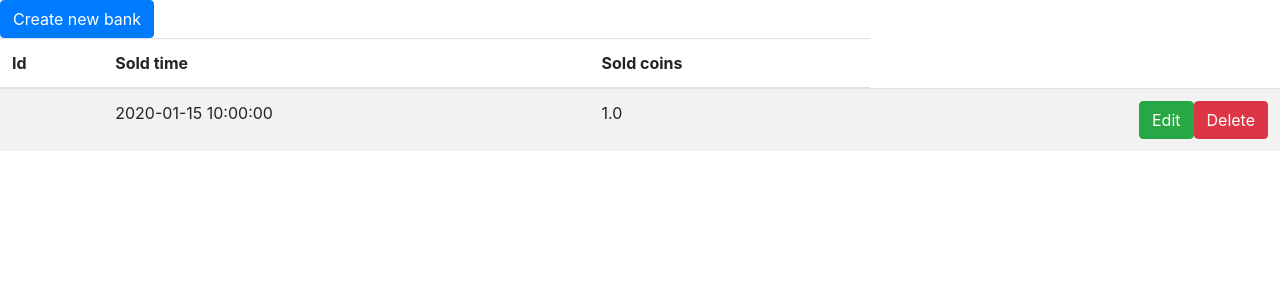
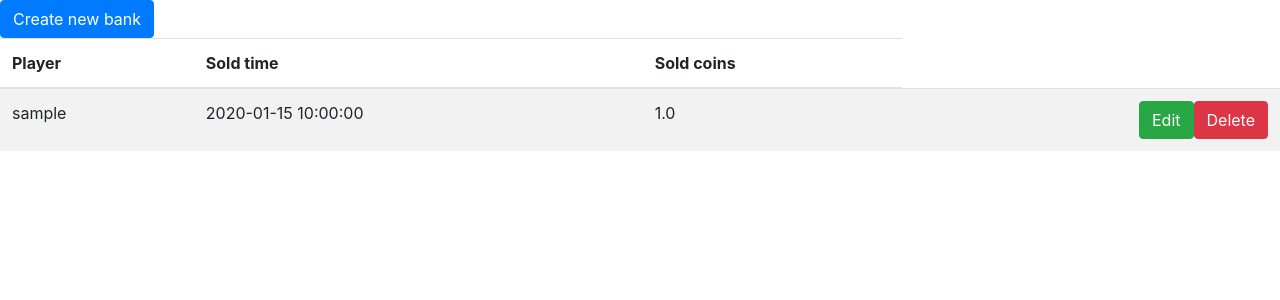
Before and after one commit to vovapasko/new_flask, a Flask app: page /banks in a window 1280 px wide. Shown: the part 56-356 px from the top of the page. Run offline with Flask 2, Linux system fonts and the light colour scheme; tables that the repository leaves empty hold one stand-in row (values such as "Sample post"); some libraries are stand-ins or nearby versions.

Commit message:
Completed migration to other database

```diff
--- a/root/app.py
+++ b/root/app.py
@@ -27,13 +27,13 @@
 @app.route('/dashboard')
 def dashboard():
     player_data = database.fetchAllPlayers()
-    player_id = []
+    player_username = []
     balance = []
     for player in player_data:
-        player_id.append(player.player_id)
+        player_username.append(player.player_username)
         balance.append(player.balance)
     bar = go.Bar(
-        x=player_id,
+        x=player_username,
         y=balance
     )
     bet_data = database.fetchAllBets()
@@ -61,24 +61,24 @@
     return render_template("players.html", all_players=all_players)
 
 
-@app.route('/players/update/<player_id>', methods=["GET", "POST"])
-def update_player(player_id):
-    player_data = database.fetchPlayer(player_id)
-    form = PlayerForm(id=player_data.player_id,
+@app.route('/players/update/<player_username>', methods=["GET", "POST"])
+def update_player(player_username):
+    player_data = database.fetchPlayer(player_username)
+    form = PlayerForm(player_username=player_data.player_username,
                       balance=player_data.balance,
                       passwrd=player_data.passwrd)
     if request.method == "POST":
         balance = form.balance.data
         passwrd = form.passwrd.data
-        database.updatePlayer(player_id, balance, passwrd)
+        database.updatePlayer(player_username, balance, passwrd)
         return redirect(url_for("players"))
 
     return render_template("update_player.html", form=form)
 
 
-@app.route('/players/delete_player/<player_id>')
-def delete_player(player_id):
-    database.deletePlayer(player_id)
+@app.route('/players/delete_player/<player_username>')
+def delete_player(player_username):
+    database.deletePlayer(player_username)
     return redirect(url_for("players"))
 
 
@@ -89,10 +89,10 @@
         if not form.validate():
             return render_template("create_player.html", form=form)
         else:
-            id = form.id.data
+            username = form.player_username.data
             balance = form.balance.data
             passwrd = form.passwrd.data
-            player = Player(player_id=id, balance=balance, passwrd=passwrd)
+            player = Player(player_username=username, balance=balance, passwrd=passwrd)
             database.createPlayer(player)
             return redirect(url_for("players"))
     return render_template("create_player.html", form=form)
@@ -155,24 +155,24 @@
     return render_template("bank.html", all_banks=all_banks)
 
 
-@app.route('/banks/<player_id>/<sold_time>', methods=["GET", "POST"])
-def update_bank(player_id, sold_time):
-    bank_data = database.fetchBank(player_id, sold_time)
+@app.route('/banks/<player_username>/<sold_time>', methods=["GET", "POST"])
+def update_bank(player_username, sold_time):
+    bank_data = database.fetchBank(player_username, sold_time)
     form = BankForm(
-        player_id=bank_data.player_id,
+        player_username=bank_data.player_username,
         sold_time=bank_data.sold_time,
         sold_coins=bank_data.sold_coins
     )
     if request.method == "POST":
         sold_coins = form.sold_coins.data
-        database.updateBank(player_id, sold_time, sold_coins)
+        database.updateBank(player_username, sold_time, sold_coins)
         return redirect(url_for("banks"))
     return render_template("update_bank.html", form=form)
 
 
-@app.route('/banks/delete_bank/<player_id>/<sold_time>')
-def delete_bank(player_id, sold_time):
-    database.deleteBank(player_id, sold_time)
+@app.route('/banks/delete_bank/<player_username>/<sold_time>')
+def delete_bank(player_username, sold_time):
+    database.deleteBank(player_username, sold_time)
     return redirect(url_for("banks"))
 
 
@@ -183,10 +183,10 @@
         if not form.validate():
             return render_template("create_bank.html", form=form)
         else:
-            id = form.player_id.data
+            username = form.player_username.data
             sold_time = form.sold_time.data.format('%Y-%m-%d %H:%M:%S')
             sold_coins = form.sold_coins.data
-            bank = Bank(player_id=id, sold_coins=sold_coins, sold_time=sold_time)
+            bank = Bank(player_username=username, sold_coins=sold_coins, sold_time=sold_time)
             database.createBank(bank)
             return redirect(url_for("banks"))
     return render_template("create_bank.html", form=form)
--- a/root/db.py
+++ b/root/db.py
@@ -24,16 +24,15 @@
         print("DB Instance created")
 
     # Player
-
     def createPlayer(self, player):
         self.session.add(player)
         self.session.commit()
         print("Player created successfully!")
 
-    def updatePlayer(self, player_id, player_balance, player_passwd):
+    def updatePlayer(self, player_username, player_balance, player_passwd):
         session = Session(bind=self.connection)
         dataToUpdate = {Player.balance: player_balance, Player.passwrd: player_passwd}
-        playerData = session.query(Player).filter(Player.player_id == player_id)
+        playerData = session.query(Player).filter(Player.player_username == player_username)
         playerData.update(dataToUpdate)
         session.commit()
         print("Player updated successfully!")
@@ -43,27 +42,19 @@
         players = self.session.query(Player).all()
         return players
 
-    def fetchPlayer(self, player_id):
+    def fetchPlayer(self, player_username):
         self.session = Session(bind=self.connection)
-        player = self.session.query(Player).filter(Player.player_id == player_id).first()
+        player = self.session.query(Player).filter(Player.player_username == player_username).first()
         return player
 
-    def deletePlayer(self, player_id):
+    def deletePlayer(self, player_username):
         session = Session(bind=self.connection)
-        playerData = session.query(Player).filter(Player.player_id == player_id).first()
+        playerData = session.query(Player).filter(Player.player_username == player_username).first()
         session.delete(playerData)
         session.commit()
         print("Player deleted successfully!")
 
-    # username
-    def delete_username(self, player_id):
-        session = Session(bind=self.connection)
-        playerData = session.query(Usernames).filter(Usernames.player_id == player_id).first()
-        session.delete(playerData)
-        session.commit()
-
     # Bet
-
     def createBet(self, bet):
         self.session.add(bet)
         self.session.commit()
@@ -91,24 +82,23 @@
         self.session.commit()
         print("Bet deleted successfully!")
 
-
-
     # Bank
     def createBank(self, bank):
         self.session.add(bank)
         self.session.commit()
         print("Bank created successfully!")
 
-    def updateBank(self, player_id, sold_time, sold_coins):
+    def updateBank(self, player_username, sold_time, sold_coins):
         dataToUpdate = {Bank.sold_time: sold_time, Bank.sold_coins: sold_coins}
-        betData = self.session.query(Bank).filter(Bank.player_id == player_id)
+        betData = self.session.query(Bank).filter(Bank.player_username == player_username)
         betData.update(dataToUpdate)
         self.session.commit()
         print("Bank updated successfully!")
 
-    def updateBankWithTime(self, player_id, sold_time, sold_coins):
+    def updateBankWithTime(self, player_username, sold_time, sold_coins):
         dataToUpdate = {Bank.sold_coins: sold_coins}
-        bankData = self.session.query(Bank).filter(Bank.player_id == player_id).filter(Bank.sold_time == sold_time)
+        bankData = self.session.query(Bank).filter(Bank.player_username == player_username).filter(
+            Bank.sold_time == sold_time)
         bankData.update(dataToUpdate)
         self.session.commit()
         print("Bank updated successfully!")
@@ -117,16 +107,26 @@
         banks = self.session.query(Bank).all()
         return banks
 
-    def fetchBank(self, player_id, sold_time):
-        bank = self.session.query(Bank).filter(Bank.player_id == player_id).filter(Bank.sold_time == sold_time).first()
+    def fetchBank(self, player_username, sold_time):
+        bank = self.session.query(Bank).filter(Bank.player_username == player_username).filter(
+            Bank.sold_time == sold_time).first()
         return bank
 
-    def deleteBank(self, player_id, sold_time):
-        bankData = self.session.query(Bank).filter(Bank.player_id == player_id).filter(
+    def deleteBank(self, player_username, sold_time):
+        bankData = self.session.query(Bank).filter(Bank.player_username == player_username).filter(
             Bank.sold_time == sold_time).filter().first()
         self.session.delete(bankData)
         self.session.commit()
         print("Bank deleted successfully!")
+
+    def createCasino(self, casino):
+        self.session.add(casino)
+        self.session.commit()
+        print("Casino created successfully!")
+
+    def fetchAllCasinos(self):
+        casinos = self.session.query(Casino).all()
+        return casinos
 
     # Country
     def createCountry(self, country):
--- a/root/templates/bank.html
+++ b/root/templates/bank.html
@@ -13,7 +13,7 @@
 <table class="table table-striped">
     <thead>
     <tr>
-        <th scope="col">Id</th>
+        <th scope="col">Player</th>
         <th scope="col">Sold time</th>
         <th scope="col">Sold coins</th>
     </tr>
@@ -21,12 +21,12 @@
     <tbody>
     {% for bank in all_banks %}
     <tr>
-        <td>{{bank.player_id}}</td>
+        <td>{{bank.player_username}}</td>
         <td>{{bank.sold_time}}</td>
         <td>{{bank.sold_coins}}</td>
         <td class="d-flex justify-content-end">
-            <a href="{{url_for('update_bank', player_id=bank.player_id, sold_time=bank.sold_time)}}" class="btn btn-success">Edit</a>
-            <a href="{{url_for('delete_bank', player_id=bank.player_id, sold_time=bank.sold_time)}}" class="btn btn-danger">Delete</a>
+            <a href="{{url_for('update_bank', player_username=bank.player_username, sold_time=bank.sold_time)}}" class="btn btn-success">Edit</a>
+            <a href="{{url_for('delete_bank', player_username=bank.player_username, sold_time=bank.sold_time)}}" class="btn btn-danger">Delete</a>
     </tr>
     {% endfor %}
     </tbody>
--- a/root/templates/create_bank.html
+++ b/root/templates/create_bank.html
@@ -14,8 +14,8 @@
     {{form.hidden_tag()}}
     <div class="form-group">
 
-        {{form.player_id.label}}
-        {{form.player_id}}
+        {{form.player_username.label}}
+        {{form.player_username}}
         {{form.sold_time.label}}
         {{form.sold_time}}
         {{form.sold_coins.label}}
--- a/root/templates/create_player.html
+++ b/root/templates/create_player.html
@@ -15,8 +15,8 @@
     {{form.hidden_tag()}}
 
     <div class="form-group">
-        {{form.id.label}}
-        {{form.id}}
+        {{form.player_username.label}}
+        {{form.player_username}}
         {{form.balance.label}}
         {{form.balance}}
         {{form.passwrd.label}}
--- a/root/templates/players.html
+++ b/root/templates/players.html
@@ -25,8 +25,8 @@
         <td>{{player.balance}}</td>
         <td>{{player.passwrd}}</td>
         <td class="d-flex justify-content-end">
-            <a href="{{url_for('update_player', player_id=player.player_id)}}" class="btn btn-success">Edit</a>
-            <a href="{{url_for('delete_player', player_id=player.player_id)}}" class="btn btn-danger">Delete</a>
+            <a href="{{url_for('update_player', player_username=player.player_username)}}" class="btn btn-success">Edit</a>
+            <a href="{{url_for('delete_player', player_username=player.player_username)}}" class="btn btn-danger">Delete</a>
 
         </td>
     </tr>
--- a/root/templates/update_player.html
+++ b/root/templates/update_player.html
@@ -14,8 +14,8 @@
     {{form.hidden_tag()}}
 
     <div class="form-group">
-        {{form.id.label}}
-        {{form.id}}
+        {{form.player_username.label}}
+        {{form.player_username}}
         {{form.balance.label}}
         {{form.balance}}
         {{form.passwrd.label}}
--- a/root/wtf_forms.py
+++ b/root/wtf_forms.py
@@ -4,8 +4,8 @@
 
 
 class PlayerForm(FlaskForm):
-    id = IntegerField('Id', validators=[DataRequired()])
-    balance = IntegerField('Balance', validators=[DataRequired()])
+    player_username = StringField('Id', validators=[DataRequired()])
+    balance = FloatField('Balance', validators=[DataRequired()])
     passwrd = StringField('Password', validators=[DataRequired()])
     Submit = SubmitField("Create")
 
@@ -20,7 +20,7 @@
 
 
 class BankForm(FlaskForm):
-    player_id = IntegerField('player id', validators=[DataRequired()])
+    player_username = StringField('Player username', validators=[DataRequired()])
     sold_time = StringField('Time of money selling', validators=[DataRequired()])
     sold_coins = FloatField('Amount of coins', validators=[DataRequired()])
     Submit = SubmitField("Create")
```
